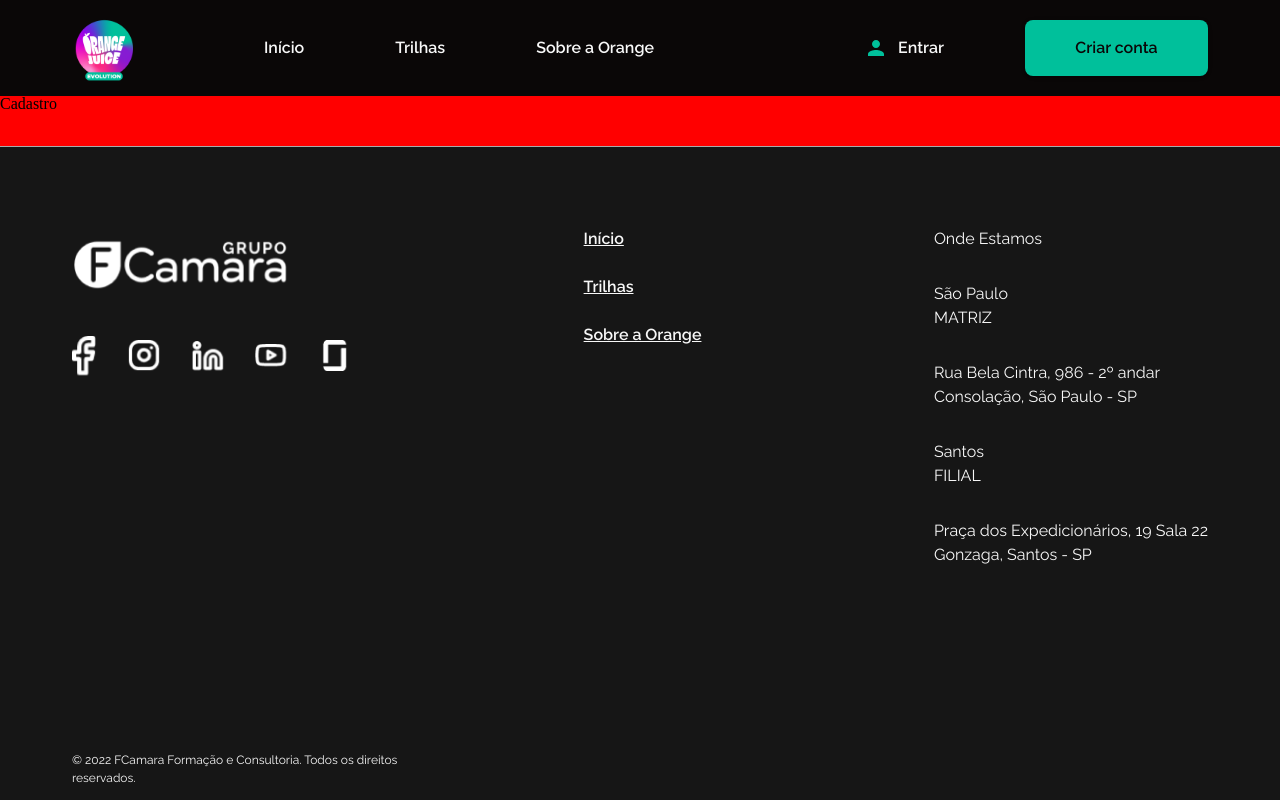
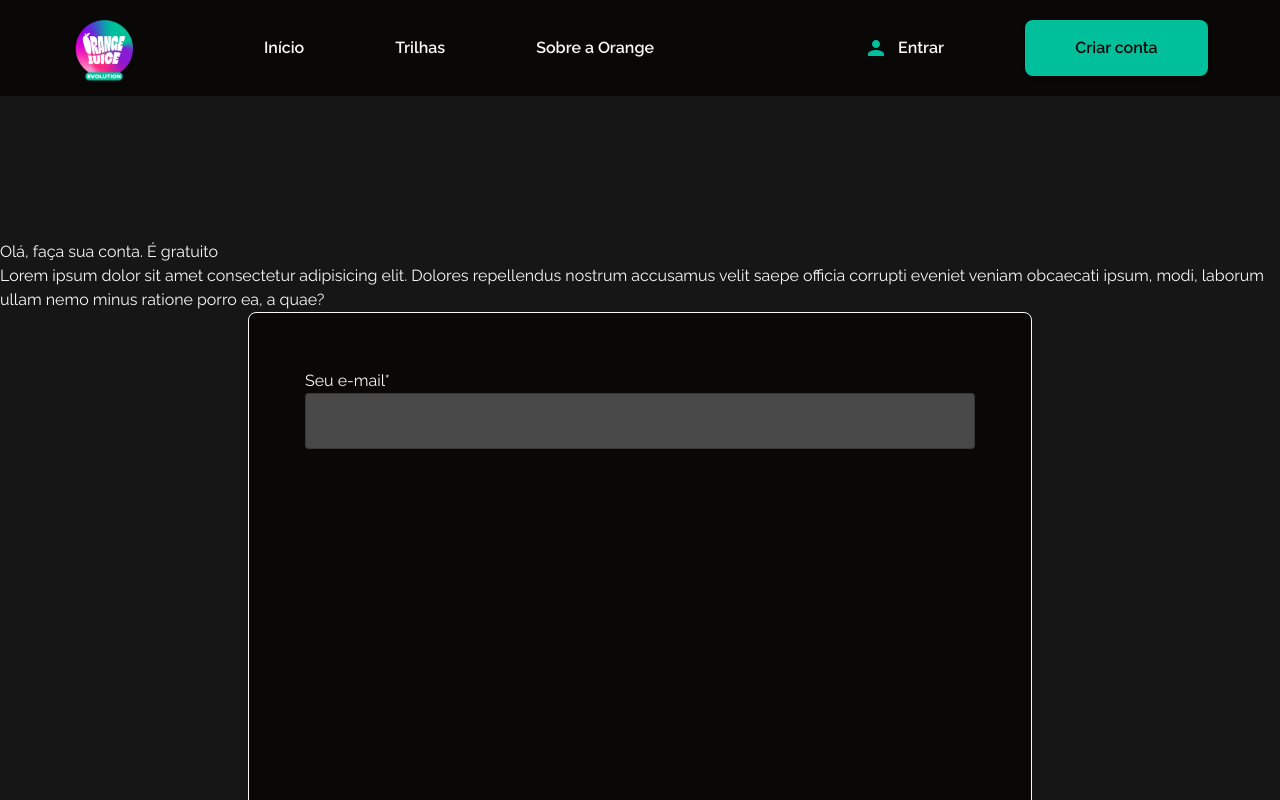
Before and after one commit to Hackaton-FCAMARA-Squad37/Projeto-FCamara-Frontend, a React (Vite) app: page /signin in a window 1280 px wide. Shown: the top 800 px of the page. Built offline with nearby package versions, Linux system fonts and the light colour scheme.

Commit message:
fix: criação da tela de cadastro

```diff
--- a/package.json
+++ b/package.json
@@ -20,6 +20,7 @@
     "react": "^18.2.0",
     "react-burger-menu": "^3.0.8",
     "react-dom": "^18.2.0",
+    "react-hook-form": "^7.39.3",
     "react-router-dom": "^6.4.3",
     "react-router-hash-link": "^2.4.3",
     "yup": "^0.32.11"
--- a/src/components/CardArea/CardArea.jsx
+++ b/src/components/CardArea/CardArea.jsx
@@ -2,6 +2,7 @@ import { Box, Typography, useMediaQuery } from "@mui/material";
 
 export const CardArea = (props) => {
   const desktopWide = useMediaQuery("(max-width:1200px)");
+  const cellphone = useMediaQuery("(max-width:480px)");
 
   return (
     <Box
@@ -16,7 +17,7 @@ export const CardArea = (props) => {
         borderColor: `${desktopWide ? "tea.main" : "milkshake.main"}`,
         height: `${desktopWide ? "6rem" : "22rem"}`,
         width: `${desktopWide ? "100%" : "30%"}`,
-        position:`${desktopWide?'relative':''}`
+        position: `${desktopWide ? "relative" : ""}`,
       }}
     >
       <Box
@@ -27,10 +28,10 @@ export const CardArea = (props) => {
           width: `${props.size}`,
           height: `${props.size}`,
           borderRadius: "8px",
-          position:`${desktopWide?'absolute':''}`,
-          margin:`${desktopWide?'0':'auto'}`,
-          top: `${desktopWide?'30%':''}`,
-          left: `${desktopWide?'20%':'0'}`
+          position: `${desktopWide ? "absolute" : ""}`,
+          margin: `${desktopWide ? "0" : "auto"}`,
+          top: `${desktopWide ? "30%" : ""}`,
+          left: `${desktopWide ? (cellphone ? "10%" : "20%") : "0"}`,
         }}
       />
       <Typography
@@ -38,10 +39,10 @@ export const CardArea = (props) => {
         fontSize={desktopWide ? "1rem" : "1.5rem"}
         sx={{
           padding: `${desktopWide ? "" : ""}`,
-          position:`${desktopWide?'absolute':''}`,
-          top: `${desktopWide?'30%':''}`,
-          left: `${desktopWide?'40%':'0'}`,
-          margin:`${desktopWide?'0':'auto'}`,
+          position: `${desktopWide ? "absolute" : ""}`,
+          top: `${desktopWide ? "40%" : ""}`,
+          left: `${desktopWide ? (cellphone ? `calc(15% + ${props.size})` : `calc(25% + ${props.size})`) : "0"}`,
+          margin: `${desktopWide ? "0" : "auto"}`,
         }}
       >
         {props.texto}
--- a/src/main.jsx
+++ b/src/main.jsx
@@ -8,7 +8,7 @@ import '../src/style/reset.css'
 import { Header } from './components/Header/Header.jsx'
 import { Footer } from './components/Footer/Footer.jsx'
 import { Login } from './pages/Login/Login.jsx'
-import { SignIn } from './pages/SignIn/SigIn.jsx'
+import { Register } from './pages/Register/Register.jsx'
 import { AuthProvider } from "./context/AuthContext";
 
 ReactDOM.createRoot(document.getElementById('root')).render(
@@ -23,7 +23,7 @@ ReactDOM.createRoot(document.getElementById('root')).render(
             <Routes>
               <Route path='/' element={<Home/>}/>
               <Route path='/login' element={<Login/>}/>
-              <Route path='/signin' element={<SignIn/>}/>
+              <Route path='/signin' element={<Register/>}/>
             </Routes>
           </main>
           <footer>
--- /dev/null
+++ b/src/pages/Register/Register.jsx
@@ -0,0 +1,51 @@
+import { TextField, Typography, useMediaQuery, Box } from "@mui/material"
+
+export const Register = () =>{
+    const mobile = useMediaQuery('(max-width:768px)')
+
+    return (
+        <Box sx={{
+            backgroundColor:'coffee.main',
+            display:'flex',
+            flexDirection:'column',
+            paddingTop:`${mobile?'4rem':'9rem'}`,
+            paddingBottom:`${mobile?'4rem':'9rem'}`
+        }}>
+            <Box sx={{
+                color: 'water.main'
+            }}>
+                <Typography>
+                    Olá, faça sua conta. É gratuito
+                </Typography>
+                <Typography>
+                    Lorem ipsum dolor sit amet consectetur adipisicing elit.
+                    Dolores repellendus nostrum accusamus velit saepe officia corrupti
+                    eveniet veniam obcaecati ipsum, modi, laborum ullam nemo minus ratione porro ea, a quae?
+                </Typography>
+            </Box>
+            <Box sx={{
+                backgroundColor:'vitamin.main',
+                color:'water.main',
+                height: '59.5rem',
+                maxWidth: `${mobile?'21.375rem':'41.875rem'}`,
+                width:'100%',
+                margin: 'auto',
+                padding: `${mobile?'1.5rem 1rem 2.5rem 1rem':'3.5rem'}`,
+                borderRadius:'8px',
+                borderColor:'milkshake.main',
+                border: '1px solid'
+            }}>
+                <Box sx={{
+
+                }}>
+                    <Typography>Seu e-mail*</Typography>
+                    <TextField sx={{
+                        backgroundColor:'milkshake.main',
+                        borderRadius:'4px',
+                        width:'100%'
+                    }}/>
+                </Box>
+            </Box>
+        </Box>
+    )
+}
--- a/src/pages/SignIn/SigIn.jsx
+++ /dev/null
@@ -1,10 +0,0 @@
-import { Box } from "@mui/system"
-
-export const SignIn = () =>{
-    return (
-        <Box sx={{
-            height:'50px',
-            backgroundColor:'red'
-        }}>Cadastro</Box>
-    )
-}
```
Also changed, not shown: 1 other file (tests, documents, lock files or other folders).
